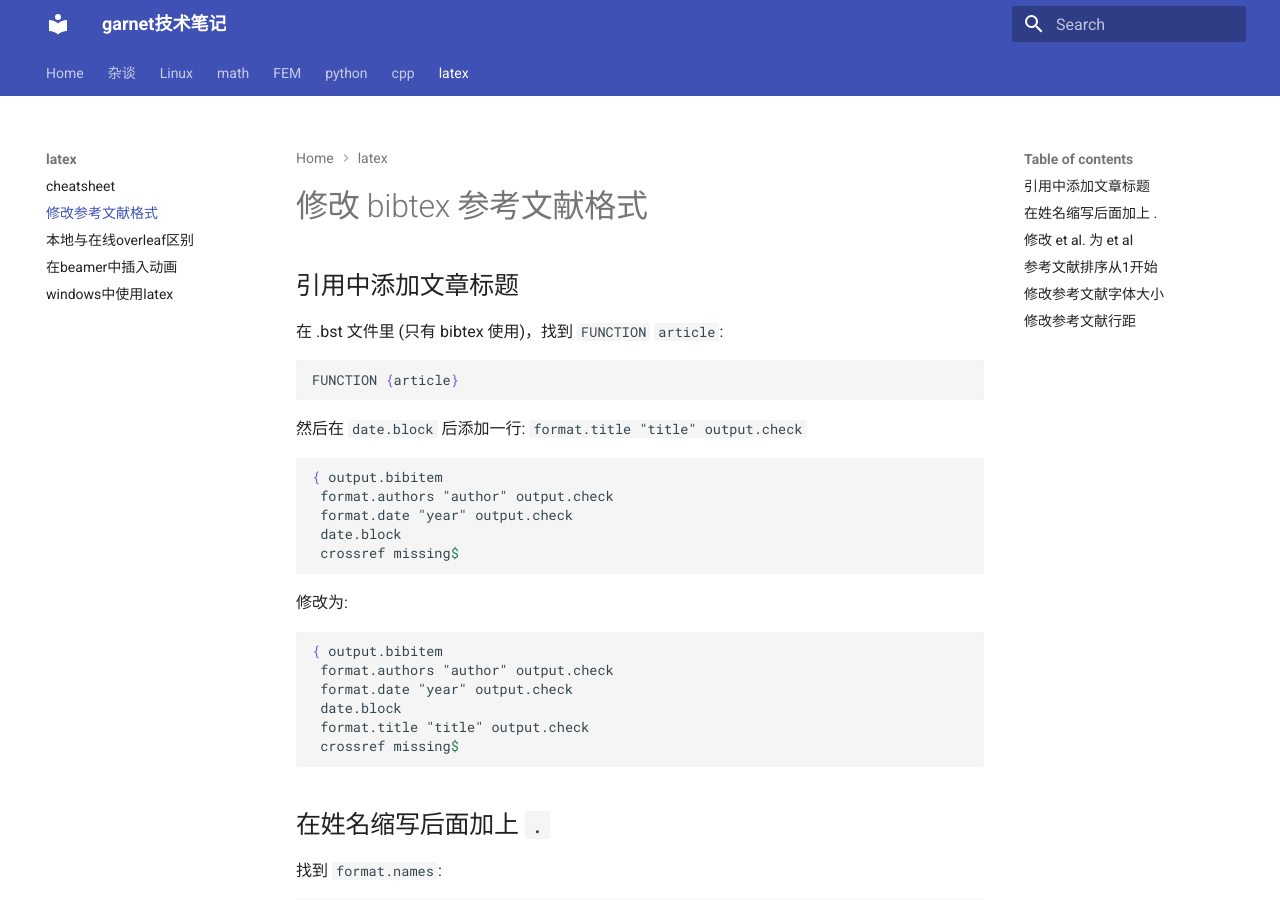
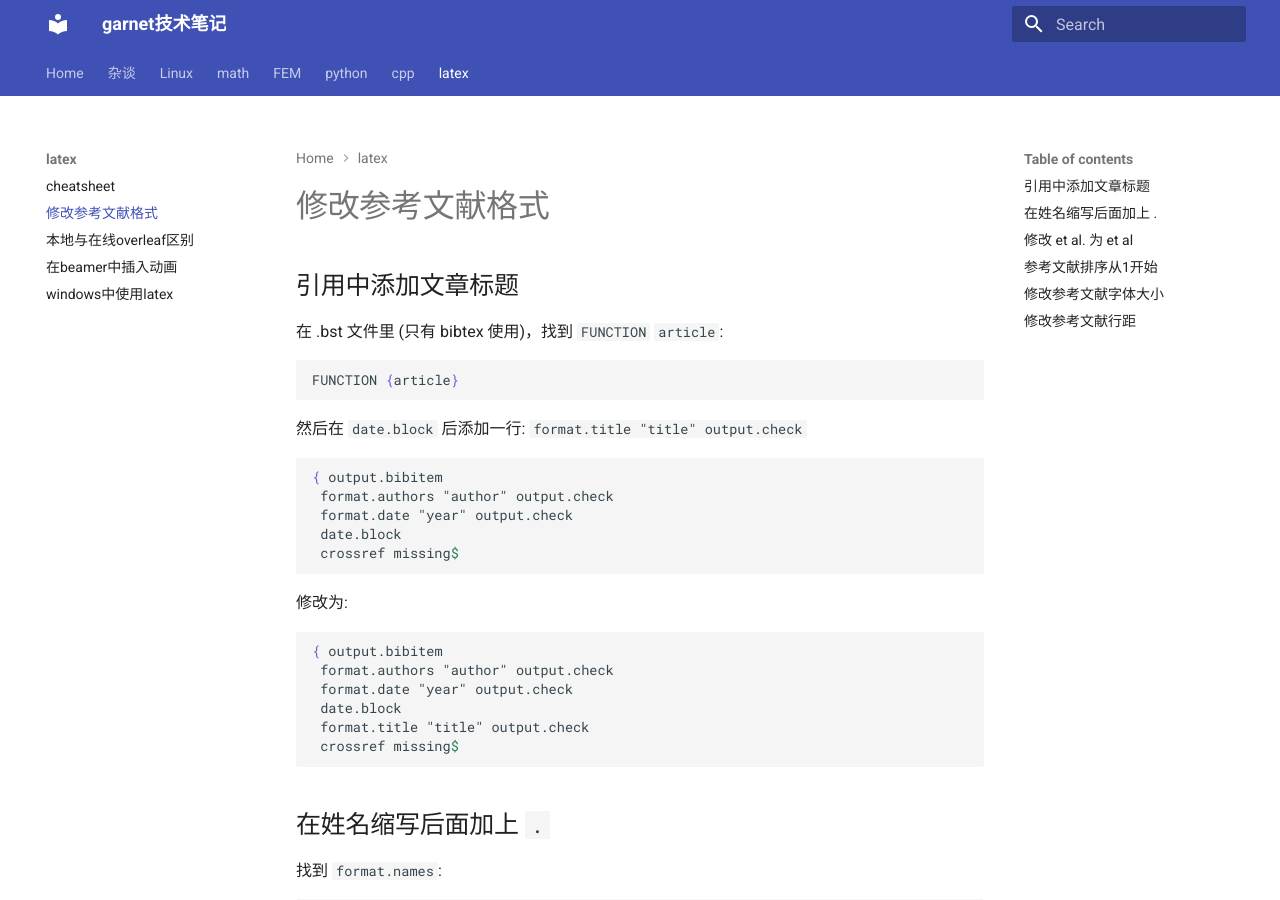
Before and after one commit to ymma98/technotes, an MkDocs documentation site: the page built from docs/latex/修改参考文献格式.md, in a window 1280 px wide and 900 px high. Built offline with MkDocs 1.6.1 and Material for MkDocs 9.7.7, drawn with Linux system fonts in a browser that asks for light colours; part of the change alters nothing that is shown.

Commit message:
docs/latex/修改参考文献格式.md updated from https://stackedit.cn/

````diff
--- a/docs/latex/修改参考文献格式.md
+++ b/docs/latex/修改参考文献格式.md
@@ -1,4 +1,4 @@
-# 修改 bibtex 参考文献格式
+# 修改参考文献格式
 
 
 ## 引用中添加文章标题
@@ -89,6 +89,6 @@ FUNCTION {bbl.etal}
 \endgroup
 ```
 <!--stackedit_data:
-eyJoaXN0b3J5IjpbLTIyMTMzNDU0NywtMTQ3MjU3MTQxNSw5NT
-Y4MzY1NDZdfQ==
+eyJoaXN0b3J5IjpbMTA4MDk0NjI1LC0yMjEzMzQ1NDcsLTE0Nz
+I1NzE0MTUsOTU2ODM2NTQ2XX0=
 -->
````
